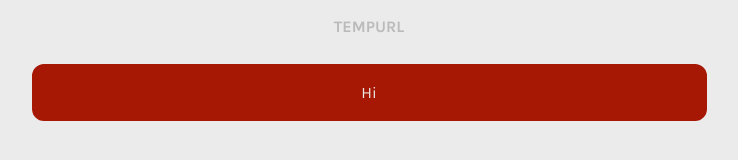
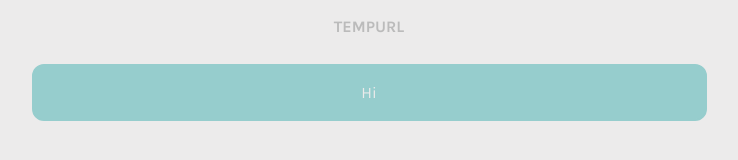
Before and after one commit to tempurl/tempurl.github.io, a plain HTML site: page index.html in a window 1280 px wide. Shown: the part 134-294 px from the top of the page, without its empty margins (271-1009 px from the left). Drawn offline with nearby package versions, Linux system fonts and the light colour scheme.

Commit message:
Update style.css

```diff
--- a/style.css
+++ b/style.css
@@ -2,7 +2,7 @@
 @import url('https://fonts.googleapis.com/css?family=Karla:400,700&display=swap');
 :root {
     --bgColor: #ecebeb;
-    --accentColor: #A61804;
+    --accentColor: #96CDCD;
     --font: 'Karla', sans-serif;
 }
 
```
